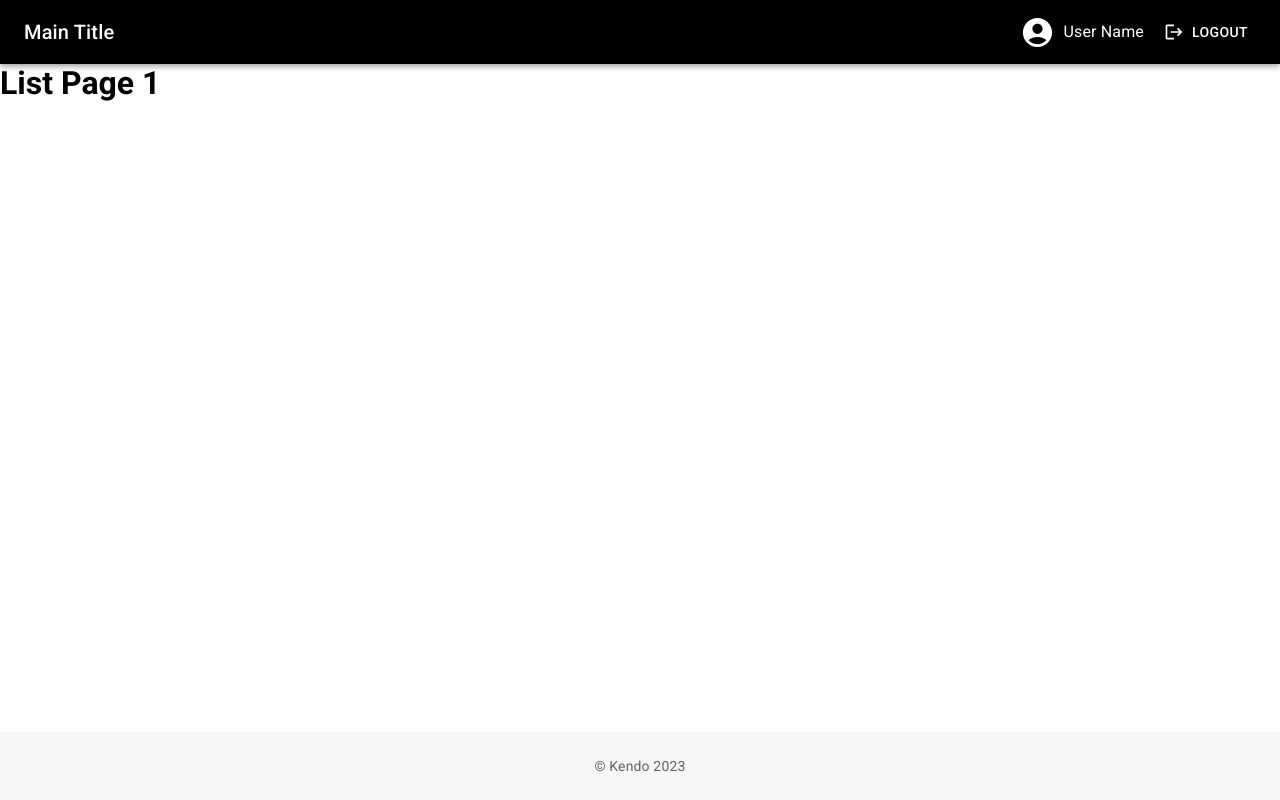
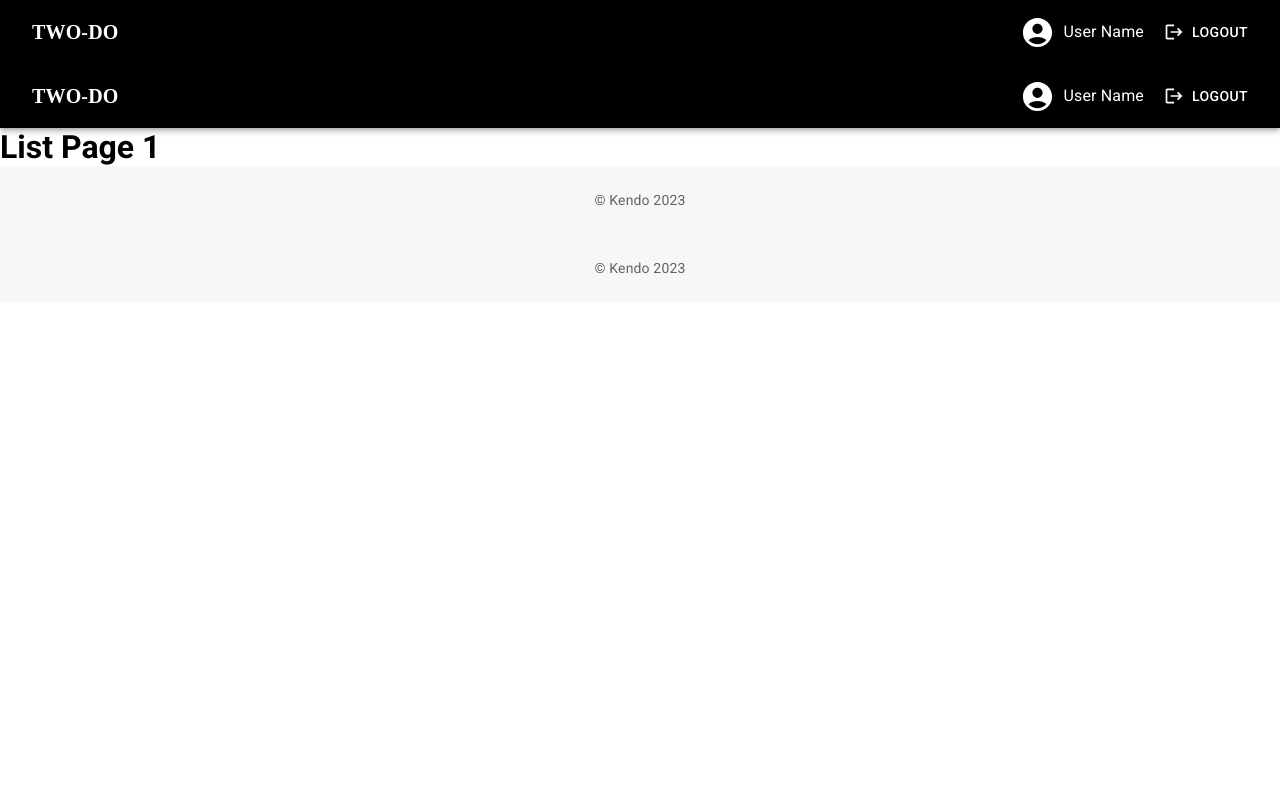
Before and after one commit to Emeruem-Kennedy1/Heirarchical-Todo-List-App, a React (Create React App) app in the folder frontend/: page /list/1 in a window 1280 px wide. Built offline with nearby package versions, Linux system fonts and the light colour scheme.

Commit message:
modified header/footer and lists page

```diff
--- a/frontend/src/App.js
+++ b/frontend/src/App.js
@@ -5,22 +5,26 @@ import ListPage from "./views/ListPage";
 import ListsPage from "./views/ListsPage";
 import { BrowserRouter, Routes, Route } from "react-router-dom";
 import ApiProvider from "./contexts/ApiProvider";
+import Header from "./components/Header";
+import Footer from "./components/Footer";
 
 function App() {
   return (
+    <BrowserRouter>
       <ThemeProvider theme={theme}>
         <ApiProvider>
           <div className="App">
-          <BrowserRouter>
+            <Header />
             <Routes>
               <Route path="/" element={<ListsPage />} />
               <Route path="/list/:listId" element={<ListPage />} />
               <Route path="/lists" element={<ListsPage />} />
             </Routes>
-          </BrowserRouter>
+            <Footer />
           </div>
         </ApiProvider>
       </ThemeProvider>
+    </BrowserRouter>
   );
 }
 
--- a/frontend/src/components/Footer.js
+++ b/frontend/src/components/Footer.js
@@ -8,7 +8,15 @@ const Footer = () => {
   const currentYear = new Date().getFullYear();
 
   return (
-    <Box sx={{ backgroundColor: '#f7f7f7', py: 3, position: 'absolute', bottom: 0, width: '100%' }}>
+    <Box
+      sx={{
+        backgroundColor: "#f7f7f7",
+        py: 3,
+        position: "sticky",
+        bottom: 0,
+        width: "100%",
+      }}
+    >
       <Container maxWidth="lg">
         <Typography variant="body2" color="textSecondary" align="center">
           © Kendo {currentYear}
@@ -16,6 +24,6 @@ const Footer = () => {
       </Container>
     </Box>
   );
-}
+};
 
 export default Footer;
--- a/frontend/src/components/Header.js
+++ b/frontend/src/components/Header.js
@@ -9,23 +9,34 @@ import AccountCircle from "@mui/icons-material/AccountCircle";
 import Grid from "@mui/material/Grid";
 import useMediaQuery from "@mui/material/useMediaQuery";
 import { useTheme } from "@mui/material/styles";
+import { useNavigate } from "react-router-dom";
 
 const Header = () => {
   const theme = useTheme();
   const isMobile = useMediaQuery(theme.breakpoints.down("sm"));
+  const navigate = useNavigate();
+
+  const gotoHome = () => {
+    navigate("/");
+  }
 
   return (
-    <AppBar position="static">
+    <AppBar position="sticky">
       <Toolbar>
         <Grid container justifyContent="space-between" alignItems="center">
-          {/* Left Side - Main Title */}
-          <Grid item>
-            <Typography variant="h6" component="div">
-              Main Title
-            </Typography>
-          </Grid>
+          <Box>
+            <Button onClick={gotoHome} color="inherit" disableRipple>
+              <Typography
+                variant="h6"
+                component="div"
+                fontFamily="Public Sans"
+                fontWeight={900}
+              >
+                Two-Do
+              </Typography>
+            </Button>
+          </Box>
 
-          {/* Right Side - Avatar Icon, Name, and Logout Button */}
           <Grid item>
             <Box display="flex" alignItems="center">
               <AccountCircle fontSize="large" />
--- a/frontend/src/views/ListsPage.js
+++ b/frontend/src/views/ListsPage.js
@@ -1,6 +1,4 @@
 import React, { useState, useCallback } from "react";
-import Header from "../components/Header";
-import Footer from "../components/Footer";
 import ListCard from "../components/ListCard";
 import { useApi } from "../contexts/ApiProvider";
 import Box from "@mui/material/Box";
@@ -22,7 +20,6 @@ const ListsPage = () => {
 
   return (
     <div>
-      <Header />
       <Box
         height="80vh"
         display="flex"
@@ -41,7 +38,6 @@ const ListsPage = () => {
           ))}
         </Box>
       </Box>
-      <Footer />
     </div>
   );
 };
```
Lines whose indentation alone changed are shown as unchanged.
